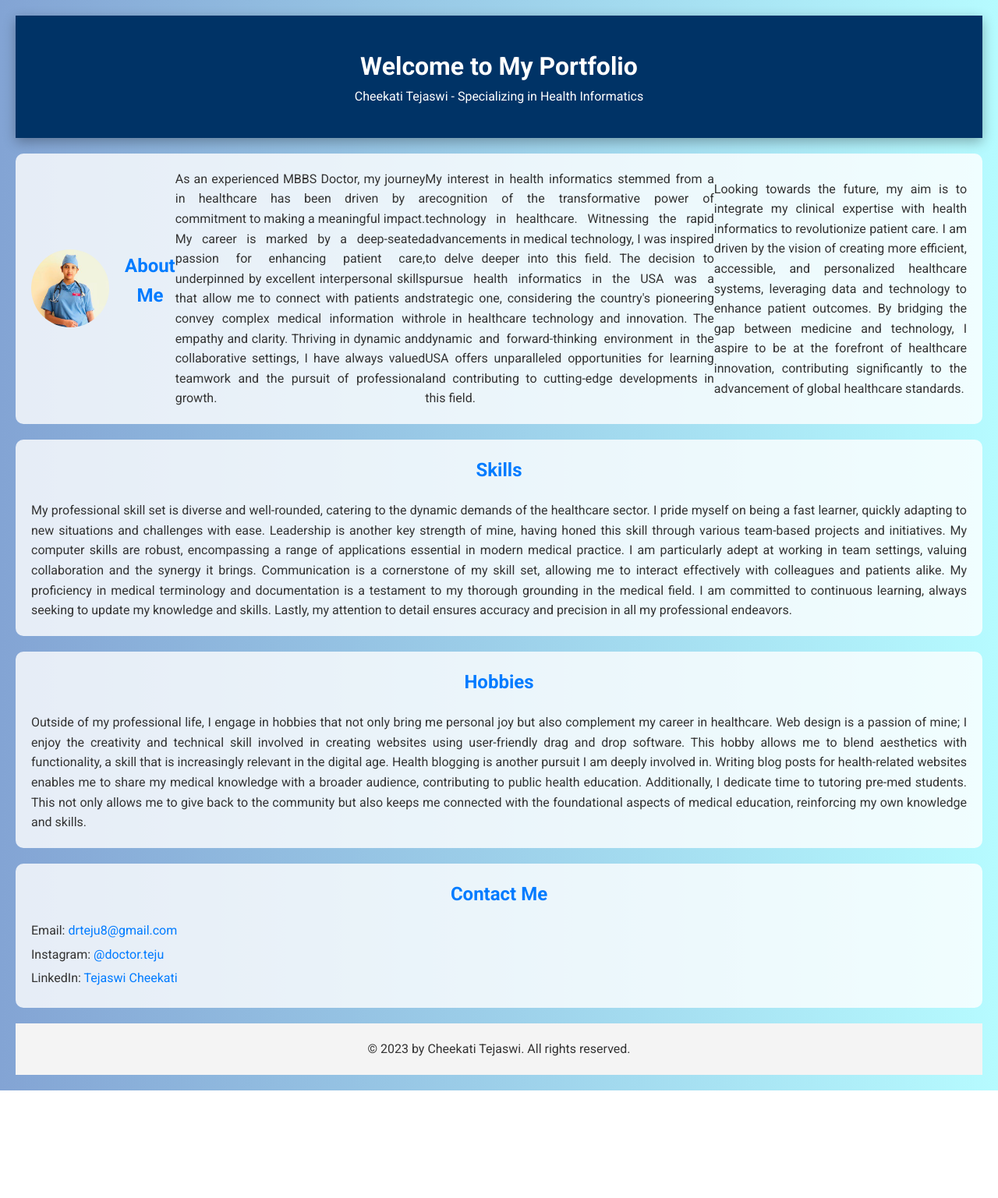
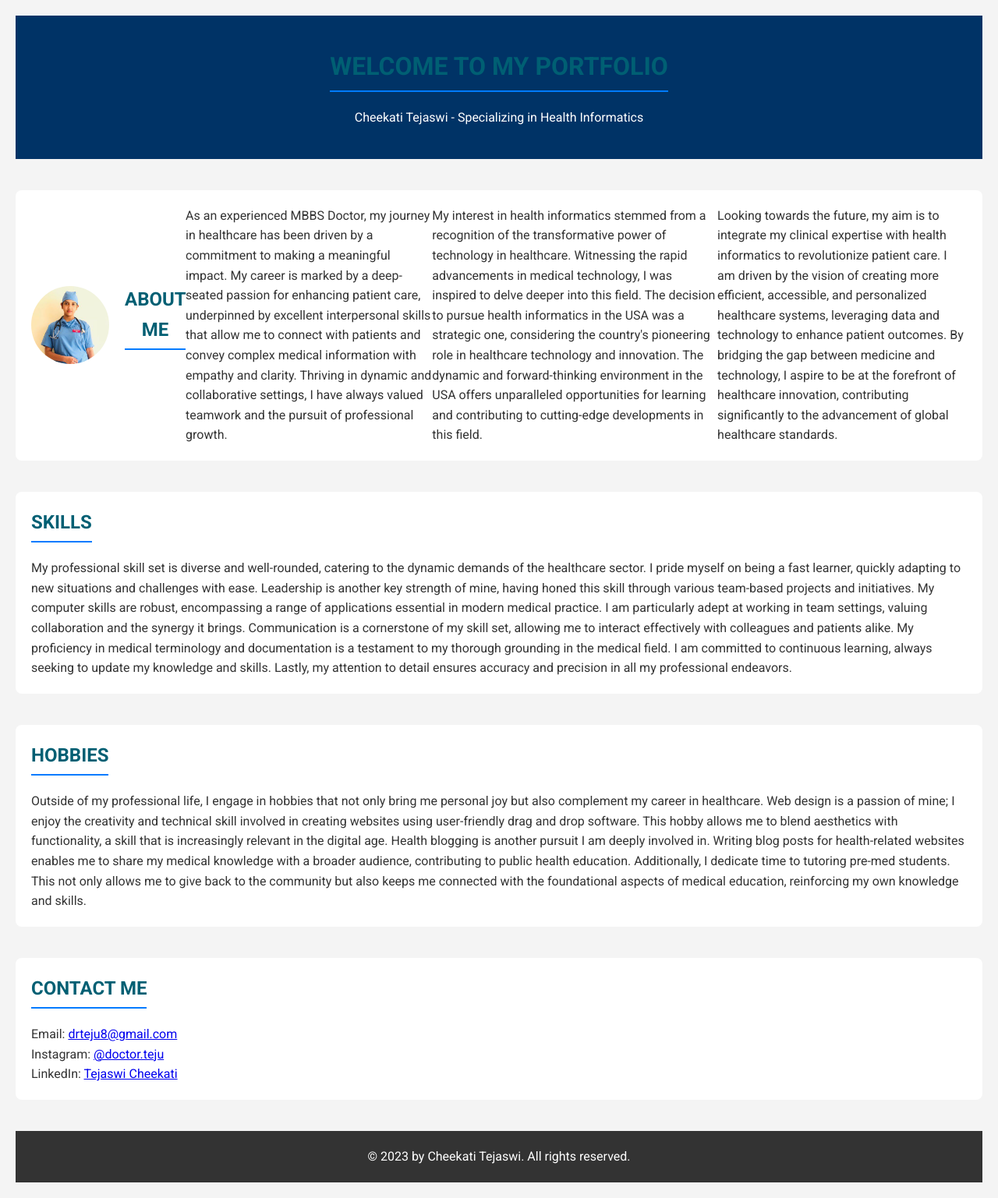
Before and after one commit to drtejaswi/portfolio, a plain HTML site: page index.html in a window 1280 px wide. Shown: the whole page at 78% size. Before the commit the page ends 1399 px from the top, so only its background shows below. Drawn offline with Linux system fonts and the light colour scheme.

Commit message:
Add files via upload

```diff
--- a/styles.css
+++ b/styles.css
@@ -6,40 +6,53 @@
 }
 
 body {
-    font-family: 'Roboto', sans-serif; /* Updated font */
+    font-family: 'Roboto', sans-serif;
     line-height: 1.6;
     color: #333;
-    background: linear-gradient(to right, #83a4d4, #b6fbff); /* Blue gradient */
+    background-color: #f4f4f4;
     padding: 20px;
 }
 
 header {
-    background: #003366; /* Navy blue */
+    background-color: #003366;
     color: #fff;
     padding: 40px 0;
     text-align: center;
-    box-shadow: 0 5px 15px rgba(0, 0, 0, 0.3);
 }
 
-header h1 {
-    animation: fadeInDown 1s ease-out;
+nav ul {
+    list-style-type: none;
+    padding: 0;
+    text-align: center;
 }
 
-@keyframes fadeInDown {
-    from {
-        opacity: 0;
-        transform: translateY(-20px);
-    }
-    to {
-        opacity: 1;
-        transform: translateY(0);
-    }
+nav ul li {
+    display: inline;
+    margin: 0 10px;
 }
 
+nav ul li a {
+    color: #fff;
+    text-decoration: none;
+}
+
+/* Heading Styles */
+h1, h2 {
+    font-weight: 700; /* Bold font weight */
+    color: #005f73; /* Dark teal color */
+    text-transform: uppercase; /* Uppercase letters for a distinct look */
+    margin-bottom: 20px; /* Space below headings */
+    text-align: center; /* Center-aligned headings */
+    border-bottom: 2px solid #007bff; /* Horizontal line under headings */
+    display: inline-block; /* Allows the border to fit the text width */
+    padding-bottom: 5px; /* Spacing above the border */
+}
+
+/* About Me Section */
 #about-me {
     display: flex;
     align-items: center;
-    margin-top: 20px;
+    margin-top: 40px;
 }
 
 .profile-pic {
@@ -50,70 +63,38 @@ header h1 {
     object-fit: cover;
 }
 
-.about-me-text h2 {
-    margin-bottom: 10px;
+.about-me-text {
+    flex-grow: 1;
 }
 
+/* Other Sections */
 section {
-    background: rgba(255, 255, 255, 0.8); /* Slightly transparent white */
-    margin: 20px 0;
+    background-color: #fff;
     padding: 20px;
-    border-radius: 10px;
-}
-
-section h2 {
-    color: #007bff;
-    text-align: center;
-    margin-bottom: 20px;
-}
-
-section p, section ul {
-    text-align: justify;
-}
-
-/* Hover Effects for Links */
-a:hover {
-    color: #025e73;
-    text-decoration: underline;
-}
-
-/* Contact Section Styles */
-/* Contact Section Styles */
-#contact {
-    text-align: center;
-    padding: 20px;
-}
-
-#contact h2 {
-    margin-bottom: 15px;
-}
-
-#contact p {
-    margin: 5px 0;
-}
-
-#contact a {
-    color: #007bff;
-    text-decoration: none;
-    transition: color 0.3s ease;
-}
-
-#contact a:hover {
-    color: #005f73;
-    text-decoration: underline;
+    margin-top: 40px;
+    border-radius: 8px;
 }
 
 footer {
     text-align: center;
     padding: 20px 0;
-    background: #f4f4f4;
-    margin-top: 20px;
+    margin-top: 40px;
+    background-color: #333;
+    color: #fff;
 }
 
 /* Responsive Design */
 @media screen and (max-width: 600px) {
-    body, header, footer {
-        padding-left: 10px;
-        padding-right: 10px;
+    .profile-pic {
+        width: 80px;
+        height: 80px;
+    }
+
+    .about-me-text, .skills-text, .hobbies-text {
+        flex-grow: 1;
+    }
+
+    h1, h2 {
+        font-size: smaller; /* Smaller font size on mobile */
     }
 }
```
